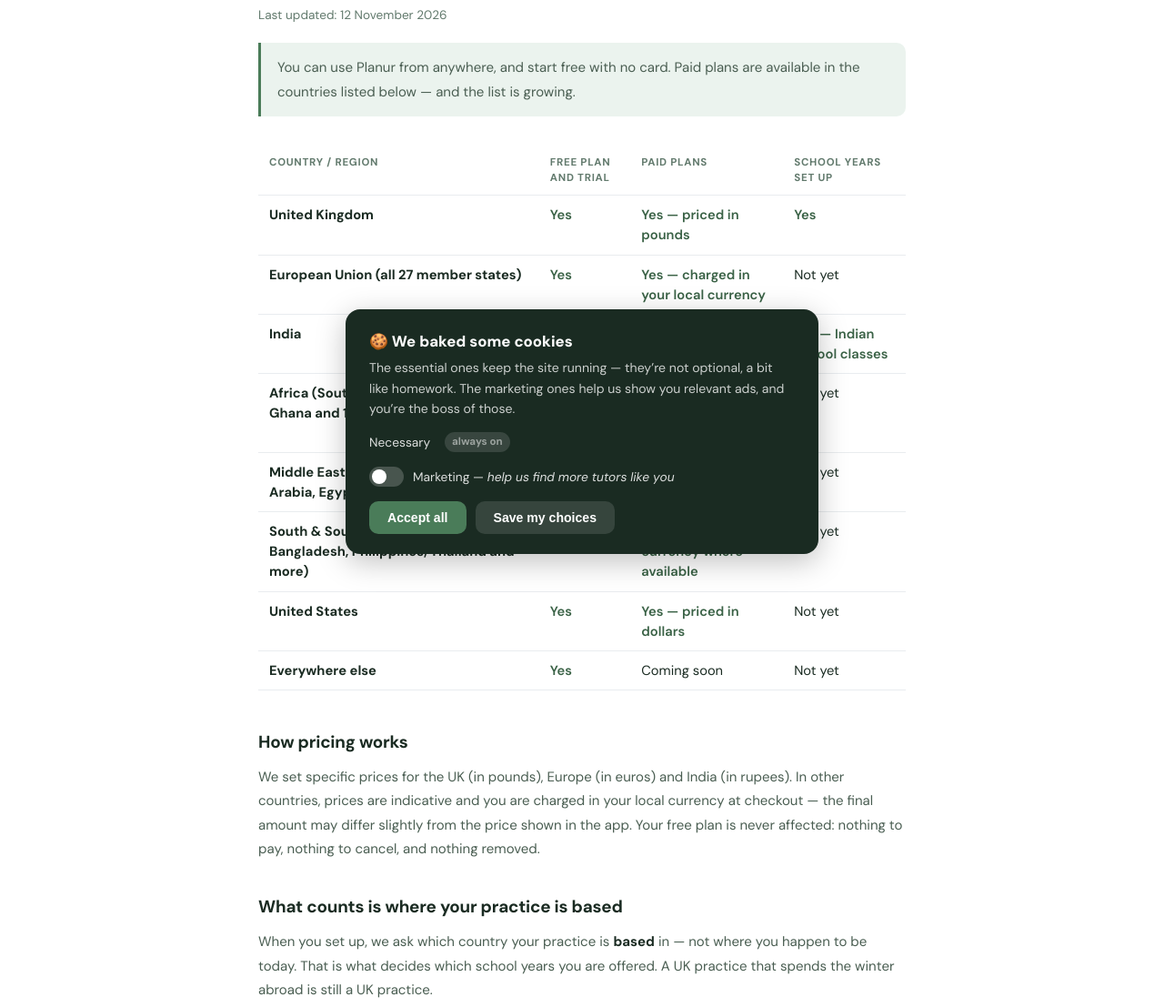
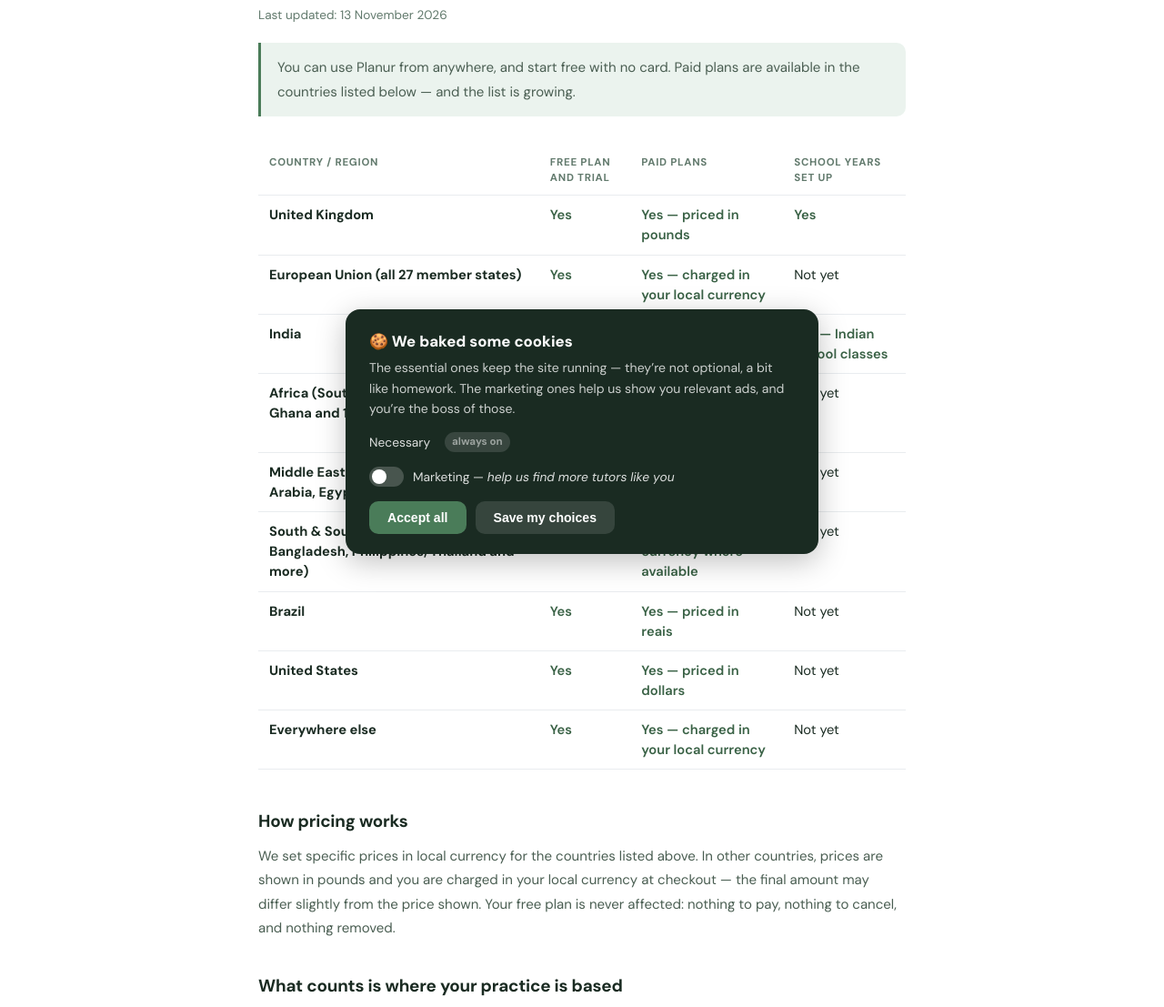
Before and after one commit to abhjieet4u/planur-website, a plain HTML site: page site/countries/index.html in a window 1280 px wide. Shown: the part 175-1282 px from the top of the page at 91% size. Drawn offline with Linux system fonts and the light colour scheme.

Commit message:
content: global launch readiness — BRL added, UK-only wording removed
- countries page: Brazil row added, "everywhere else" now shows paid plans available
- faq: "priced in pounds" → "priced in your local currency"
- pricing page: BRL currency option + Sao Paulo timezone auto-detect
- tutors enquiry form: Brazil added to country select
- meta descriptions broadened from "UK, Europe and India" to worldwide

Co-Authored-By: Claude Opus 4.6 <noreply@anthropic.com>

```diff
--- a/site/countries/index.html
+++ b/site/countries/index.html
@@ -15,11 +15,11 @@
 <meta charset="utf-8">
 <meta name="viewport" content="width=device-width, initial-scale=1">
 <title>Countries we serve — Planur</title>
-<meta name="description" content="Where Planur is available: the free plan works anywhere, and paid plans are open in the UK, Europe and India." />
+<meta name="description" content="Where Planur is available: the free plan works anywhere, and paid plans are open worldwide with local pricing." />
 <link rel="canonical" href="https://theplanur.co.uk/countries/" />
 <meta name="robots" content="all">
 <meta property="og:title" content="Where Planur is available" />
-<meta property="og:description" content="Where Planur is available: the free plan works anywhere, and paid plans are open in the UK, Europe and India." />
+<meta property="og:description" content="Where Planur is available: the free plan works anywhere, and paid plans are open worldwide with local pricing." />
 <meta property="og:type" content="website" />
 <meta property="og:url" content="https://theplanur.co.uk/countries/" />
 <meta property="og:image" content="https://theplanur.co.uk/assets/planur-og-card.png?v=20261109" />
@@ -82,7 +82,7 @@
 <div class="container-narrow">
 
   <h1>Countries we serve</h1>
-  <p class="doc-date">Last updated: 12 November 2026</p>
+  <p class="doc-date">Last updated: 13 November 2026</p>
 
   <div class="callout">
     <p>You can use Planur from anywhere, and start free with no card. Paid plans are available in the
@@ -101,16 +101,17 @@
       <tr><td>Africa (South Africa, Nigeria, Kenya, Ghana and 16 more)</td><td class="yes">Yes</td><td class="yes">Yes — local currency where available</td><td>Not yet</td></tr>
       <tr><td>Middle East &amp; North Africa (UAE, Saudi Arabia, Egypt, Qatar and 8 more)</td><td class="yes">Yes</td><td class="yes">Yes — charged in your local currency</td><td>Not yet</td></tr>
       <tr><td>South &amp; South-East Asia (Pakistan, Bangladesh, Philippines, Thailand and more)</td><td class="yes">Yes</td><td class="yes">Yes — local currency where available</td><td>Not yet</td></tr>
+      <tr><td>Brazil</td><td class="yes">Yes</td><td class="yes">Yes — priced in reais</td><td>Not yet</td></tr>
       <tr><td>United States</td><td class="yes">Yes</td><td class="yes">Yes — priced in dollars</td><td>Not yet</td></tr>
-      <tr><td>Everywhere else</td><td class="yes">Yes</td><td>Coming soon</td><td>Not yet</td></tr>
+      <tr><td>Everywhere else</td><td class="yes">Yes</td><td class="yes">Yes — charged in your local currency</td><td>Not yet</td></tr>
     </tbody>
   </table>
   </div>
 
   <h2>How pricing works</h2>
-  <p>We set specific prices for the UK (in pounds), Europe (in euros) and India (in rupees).
-    In other countries, prices are indicative and you are charged in your local currency at checkout —
-    the final amount may differ slightly from the price shown in the app.
+  <p>We set specific prices in local currency for the countries listed above.
+    In other countries, prices are shown in pounds and you are charged in your local currency at checkout —
+    the final amount may differ slightly from the price shown.
     Your free plan is never affected: nothing to pay, nothing to cancel, and nothing removed.</p>
 
   <h2>What counts is where your practice is based</h2>
```
Also changed, not shown: site/faq/index.html (+3 -3 lines), site/tutors/index.html (+1 -1 lines), site/tutors/pricing/index.html (+6 -3 lines).
